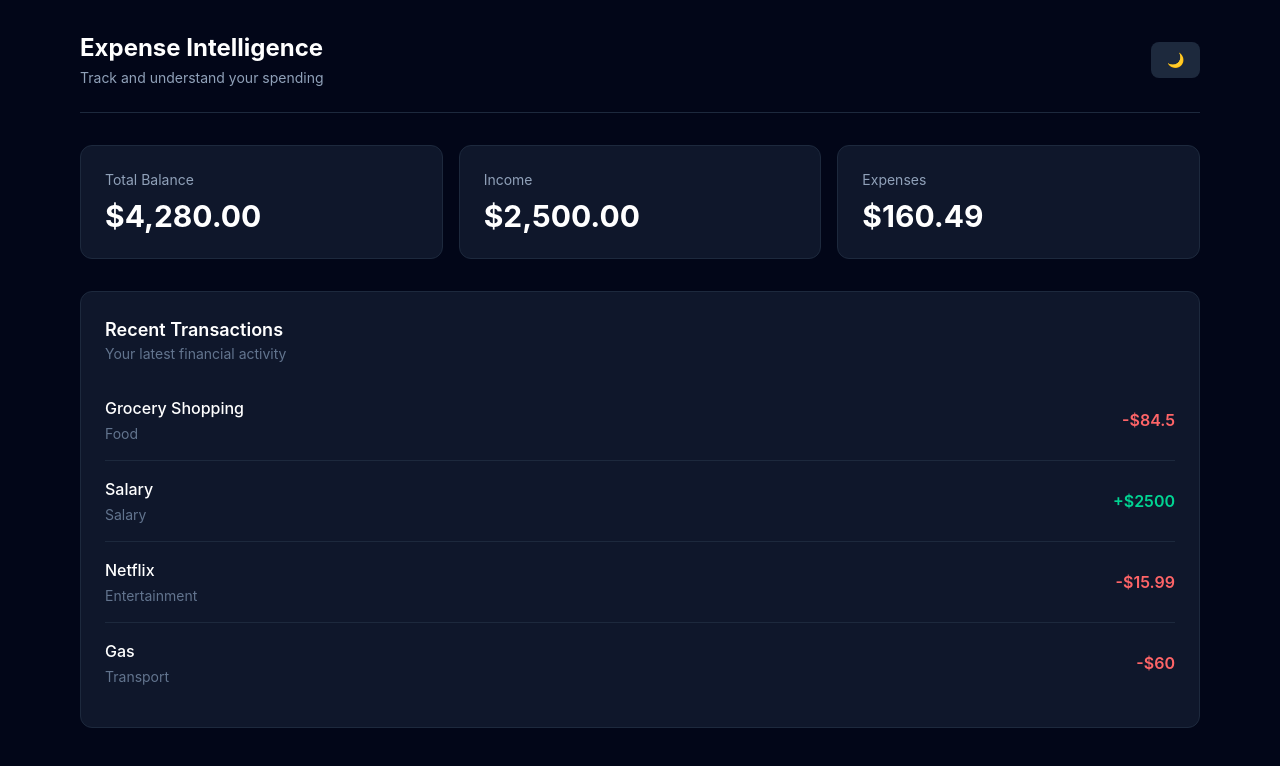
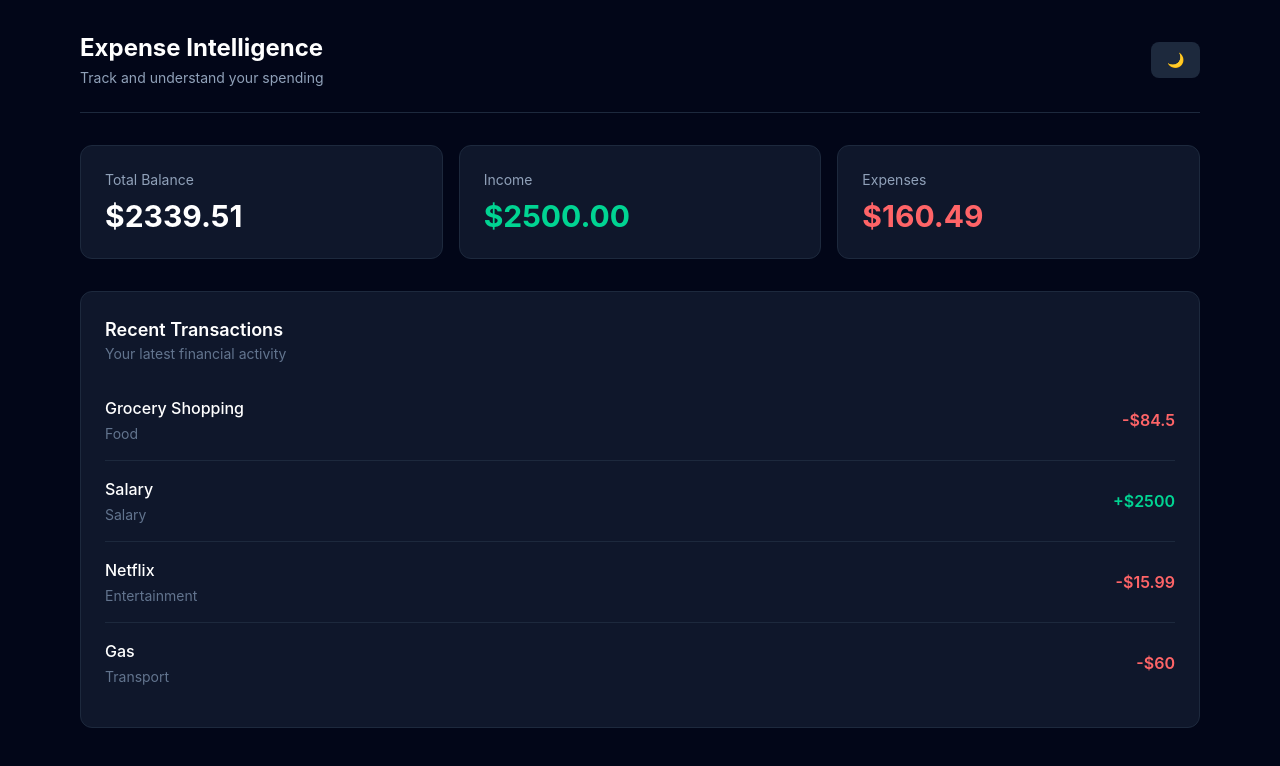
Before and after one commit to chifuyu1386/expense-intelligence, a React (Vite) app: page / in a window 1280 px wide. Shown: the top 766 px of the page. Built offline with nearby package versions, Linux system fonts and the light colour scheme.

Commit message:
feat: calculate financial summry from transactions

```diff
--- a/src/components/SummaryCards.jsx
+++ b/src/components/SummaryCards.jsx
@@ -1,4 +1,18 @@
+import { useContext } from "react";
+import { TransactionContext } from "../context/TransactionContext";
+import {
+  calculateBalance,
+  calculateIncome,
+  calculateExpenses,
+} from "../utils/transactionUtils";
+
 function SummaryCards() {
+  const { transactions } = useContext(TransactionContext);
+
+  const balance = calculateBalance(transactions);
+  const income = calculateIncome(transactions);
+  const expenses = calculateExpenses(transactions);
+
   return (
     <section className="grid gap-4 md:grid-cols-3">
       <div className="rounded-xl border border-slate-800 bg-slate-900 p-6">
@@ -7,7 +21,7 @@ function SummaryCards() {
         </p>
 
         <p className="mt-2 text-3xl font-bold text-white">
-          $4,280.00
+          ${balance.toFixed(2)}
         </p>
       </div>
 
@@ -16,8 +30,8 @@ function SummaryCards() {
           Income
         </p>
 
-        <p className="mt-2 text-3xl font-bold text-white">
-          $2,500.00
+        <p className="mt-2 text-3xl font-bold text-emerald-400">
+          ${income.toFixed(2)}
         </p>
       </div>
 
@@ -26,8 +40,8 @@ function SummaryCards() {
           Expenses
         </p>
 
-        <p className="mt-2 text-3xl font-bold text-white">
-          $160.49
+        <p className="mt-2 text-3xl font-bold text-red-400">
+          ${expenses.toFixed(2)}
         </p>
       </div>
     </section>
--- /dev/null
+++ b/src/utils/transactionUtils.js
@@ -0,0 +1,18 @@
+export function calculateIncome(transactions) {
+  return transactions
+    .filter((t) => t.type === "income")
+    .reduce((total, t) => total + t.amount, 0);
+}
+
+export function calculateExpenses(transactions) {
+  return transactions
+    .filter((t) => t.type === "expense")
+    .reduce((total, t) => total + t.amount, 0);
+}
+
+export function calculateBalance(transactions) {
+  const income = calculateIncome(transactions);
+  const expenses = calculateExpenses(transactions);
+
+  return income - expenses;
+}
```
